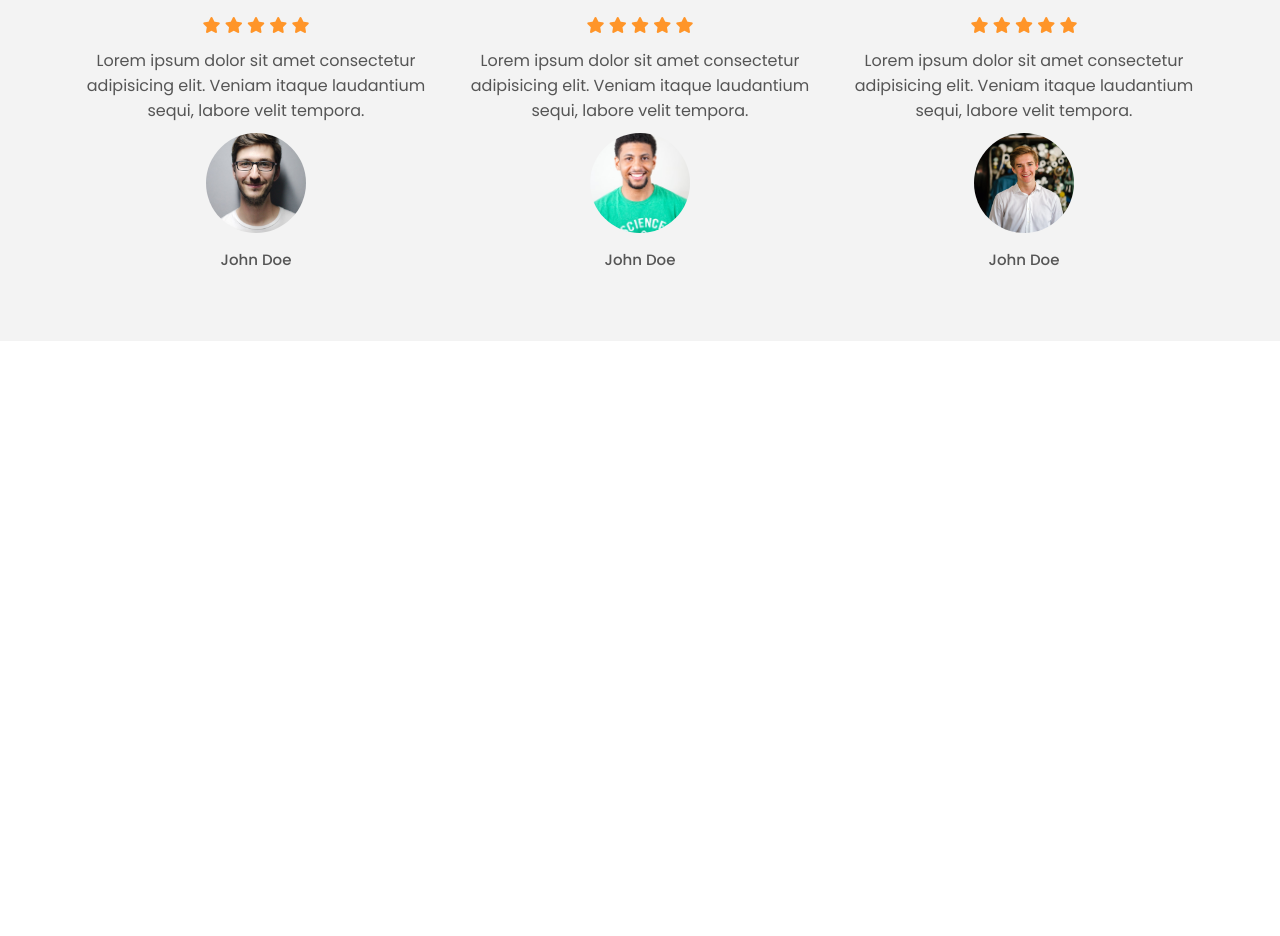
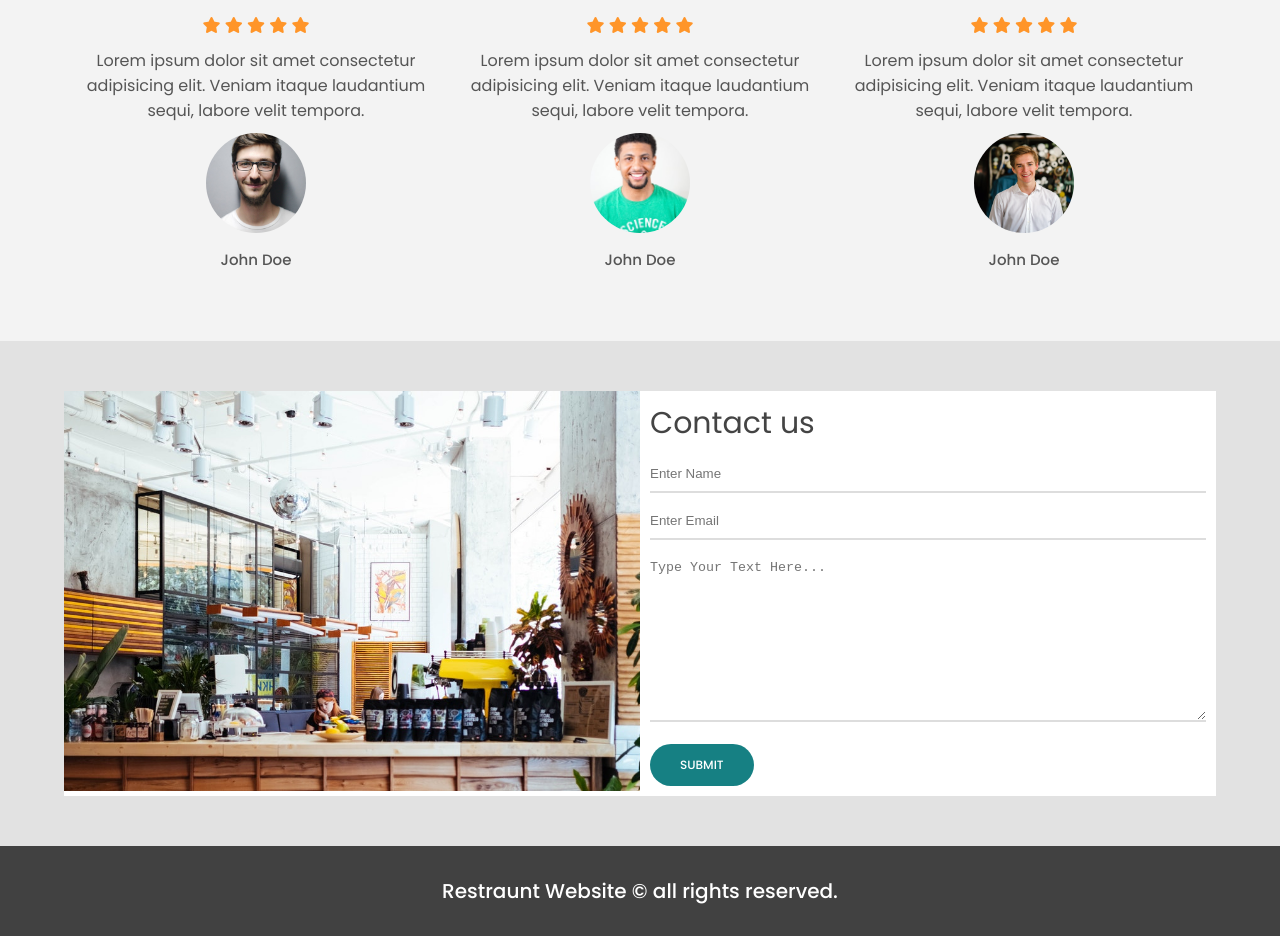
Before and after one commit to sandeepDevJs/home-page-using-flexbox, a plain HTML site: page index.html in a window 1280 px wide. Shown: the part 2514-3450 px from the top of the page. Before the commit the page ends 2855 px from the top, so only its background shows below. Drawn offline with Linux system fonts and the light colour scheme.

Commit message:
contact form nd footer

```diff
--- a/index.html
+++ b/index.html
@@ -39,7 +39,7 @@
         </nav>
     </header>
 
-    <section class="showcase-area" id="#showcase">
+    <section class="showcase-area" id="showcase">
         <div class="showcase-container">
             <h1 class="main-title">
                 Eat Right Food
@@ -228,5 +228,24 @@
         </div>
 
     </section>
+
+    <section id="contact">
+        <div class="contact-container container">
+            <div class="contact-image">
+                <img src="./img/restraunt-image.jpg" alt="">
+            </div>
+            <div class="form-container">
+                <h2>Contact us</h2>
+                <input type="text" name="" id="" placeholder="Enter Name">
+                <input type="email" name="" id="" placeholder="Enter Email">
+                <textarea name="" id="" cols="30" rows="10" placeholder="Type Your Text Here..."></textarea>
+                <a href="#" class="btn btn-primary">Submit</a>
+            </div>
+        </div>
+    </section>
+
+    <footer id="footer">
+        <h2>Restraunt Website &copy; all rights reserved.</h2>
+    </footer>
 </body>
 </html>
--- a/styles.css
+++ b/styles.css
@@ -8,6 +8,7 @@
 
 html{
     font-size: 62.5%;
+    scroll-behavior: smooth;
 }
 
 body{
@@ -365,3 +366,67 @@ body{
     color: #555;
     margin: 1rem 0;
 }
+
+/* Contact */
+
+#contact{
+    padding: 5rem 0;
+    background-color: rgb(226, 226, 226);
+}
+
+.contact-container{
+    display: flex;
+    background-color: #fff;
+}
+
+.contact-image{
+    width: 50%;
+}
+
+.contact-image img{
+    display: block;
+    height: 400px;
+    object-fit: cover;
+    object-position: center;
+    width: 100%;
+}
+
+.form-container{
+    padding: 1rem;
+    width: 50%;
+    margin: auto;
+}
+
+.form-container input, textarea{
+    display: block;
+    width: 100%;
+    border: none;
+    border-bottom: 2px solid #ddd;
+    padding: 1rem 0;
+    box-shadow: none;
+    outline: none;
+    margin-bottom: 1rem;
+    color: #444;
+    font-weight: 500;
+}
+
+.form-container h2{
+    font-size: 3rem;
+    font-weight: 400;
+    color: #444;
+    margin-bottom: 1rem;
+
+}
+
+.form-container a{
+    font-size: 1.2rem;
+}
+
+#footer h2{
+    text-align: center;
+    font-size: 2rem;
+    padding: 3rem;
+    font-weight: 500;
+    color: #fff;
+    background: rgb(65, 65, 65);
+}
```
